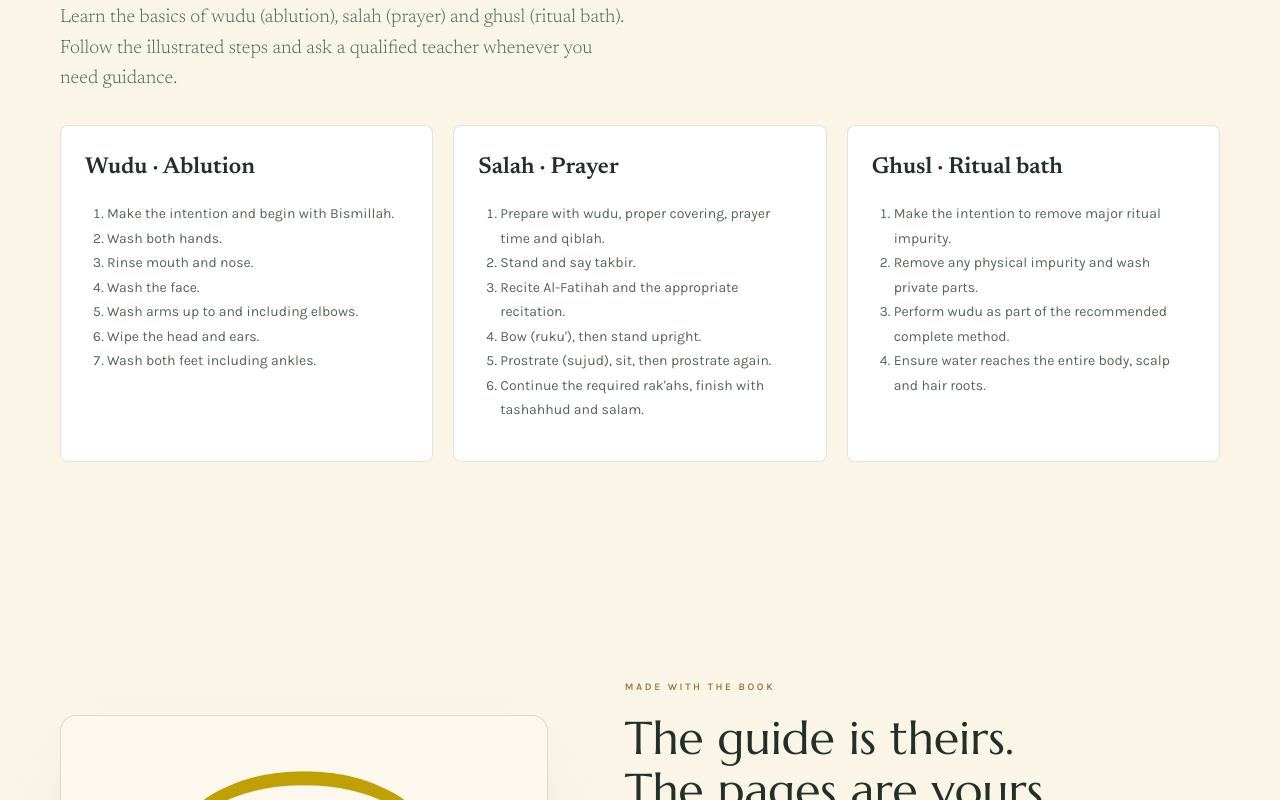
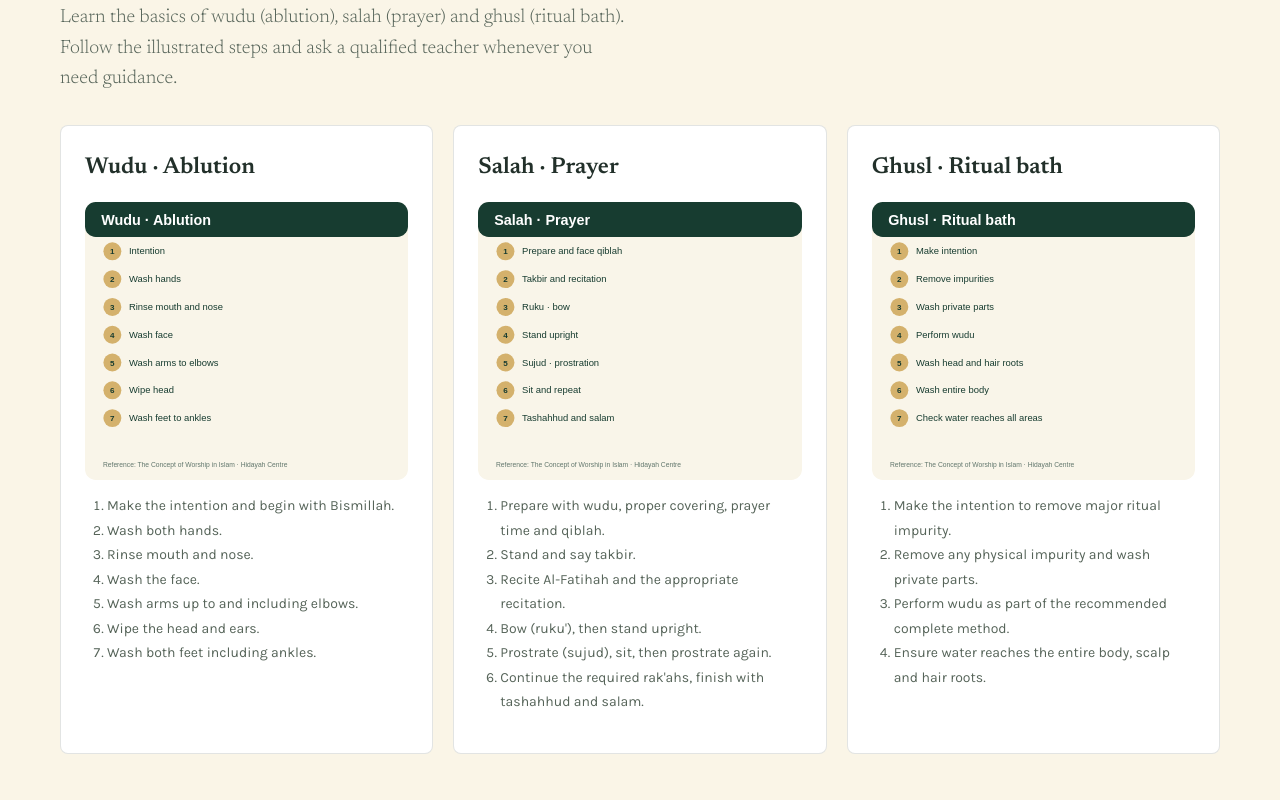
Before and after one commit to RaisHelmy/RevertNote, a React (Vite) app: page / in a window 1280 px wide. Shown: the part 4160-4960 px from the top of the page. Built offline with nearby package versions, Linux system fonts and the light colour scheme; no server answers.

Commit message:
feat: display illustrated worship guides on landing page

```diff
--- a/src/client/pages/Landing.tsx
+++ b/src/client/pages/Landing.tsx
@@ -1,6 +1,9 @@
 import { useEffect, useRef, useState } from 'react';
 import { Link } from 'react-router';
 import logo from '../assets/hcf-logo.png';
+import wuduGuide from '../assets/wudu-guide.svg';
+import salahGuide from '../assets/salah-guide.svg';
+import ghuslGuide from '../assets/ghusl-guide.svg';
 import { DAYS, pad2, WEEK_THEMES, WEEK_WORDS } from '../content/days';
 import { useAuth } from '../lib/auth';
 import { Sketchpad } from '../lib/sketchpad';
@@ -528,9 +531,9 @@ export function Landing() {
             <h2 className="display" id="resourcesTitle">A practical place to begin.</h2>
             <p className="lede">Learn the basics of wudu (ablution), salah (prayer) and ghusl (ritual bath). Follow the illustrated steps and ask a qualified teacher whenever you need guidance.</p>
             <div className="worship-guides">
-              <article><h3>Wudu · Ablution</h3><ol><li>Make the intention and begin with Bismillah.</li><li>Wash both hands.</li><li>Rinse mouth and nose.</li><li>Wash the face.</li><li>Wash arms up to and including elbows.</li><li>Wipe the head and ears.</li><li>Wash both feet including ankles.</li></ol></article>
-              <article><h3>Salah · Prayer</h3><ol><li>Prepare with wudu, proper covering, prayer time and qiblah.</li><li>Stand and say takbir.</li><li>Recite Al-Fatihah and the appropriate recitation.</li><li>Bow (ruku'), then stand upright.</li><li>Prostrate (sujud), sit, then prostrate again.</li><li>Continue the required rak'ahs, finish with tashahhud and salam.</li></ol></article>
-              <article><h3>Ghusl · Ritual bath</h3><ol><li>Make the intention to remove major ritual impurity.</li><li>Remove any physical impurity and wash private parts.</li><li>Perform wudu as part of the recommended complete method.</li><li>Ensure water reaches the entire body, scalp and hair roots.</li></ol></article>
+              <article><h3>Wudu · Ablution</h3><img src={wuduGuide} alt="Wudu · Ablution step-by-step infographic" loading="lazy" style={{width:'100%',height:'auto',borderRadius:8}} /><ol><li>Make the intention and begin with Bismillah.</li><li>Wash both hands.</li><li>Rinse mouth and nose.</li><li>Wash the face.</li><li>Wash arms up to and including elbows.</li><li>Wipe the head and ears.</li><li>Wash both feet including ankles.</li></ol></article>
+              <article><h3>Salah · Prayer</h3><img src={salahGuide} alt="Salah · Prayer step-by-step infographic" loading="lazy" style={{width:'100%',height:'auto',borderRadius:8}} /><ol><li>Prepare with wudu, proper covering, prayer time and qiblah.</li><li>Stand and say takbir.</li><li>Recite Al-Fatihah and the appropriate recitation.</li><li>Bow (ruku'), then stand upright.</li><li>Prostrate (sujud), sit, then prostrate again.</li><li>Continue the required rak'ahs, finish with tashahhud and salam.</li></ol></article>
+              <article><h3>Ghusl · Ritual bath</h3><img src={ghuslGuide} alt="Ghusl · Ritual bath step-by-step infographic" loading="lazy" style={{width:'100%',height:'auto',borderRadius:8}} /><ol><li>Make the intention to remove major ritual impurity.</li><li>Remove any physical impurity and wash private parts.</li><li>Perform wudu as part of the recommended complete method.</li><li>Ensure water reaches the entire body, scalp and hair roots.</li></ol></article>
             </div>
           </div>
         </section>
```
